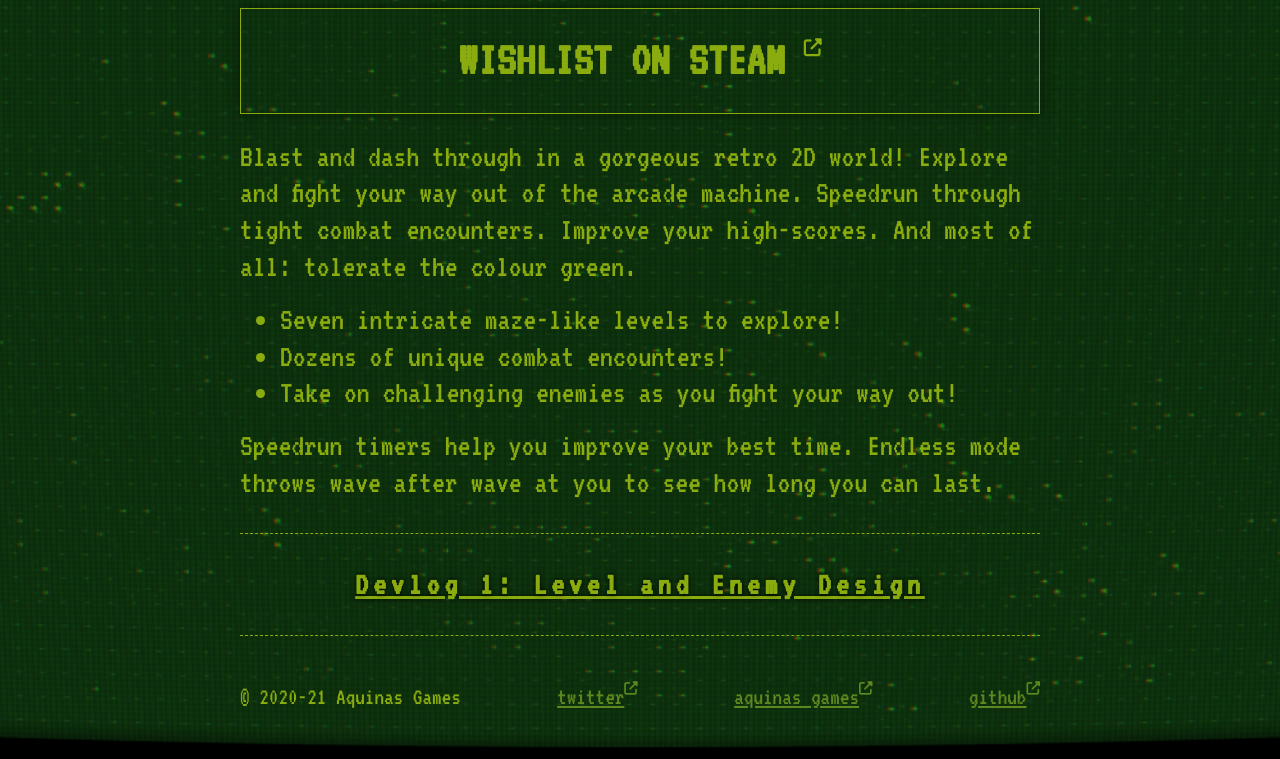
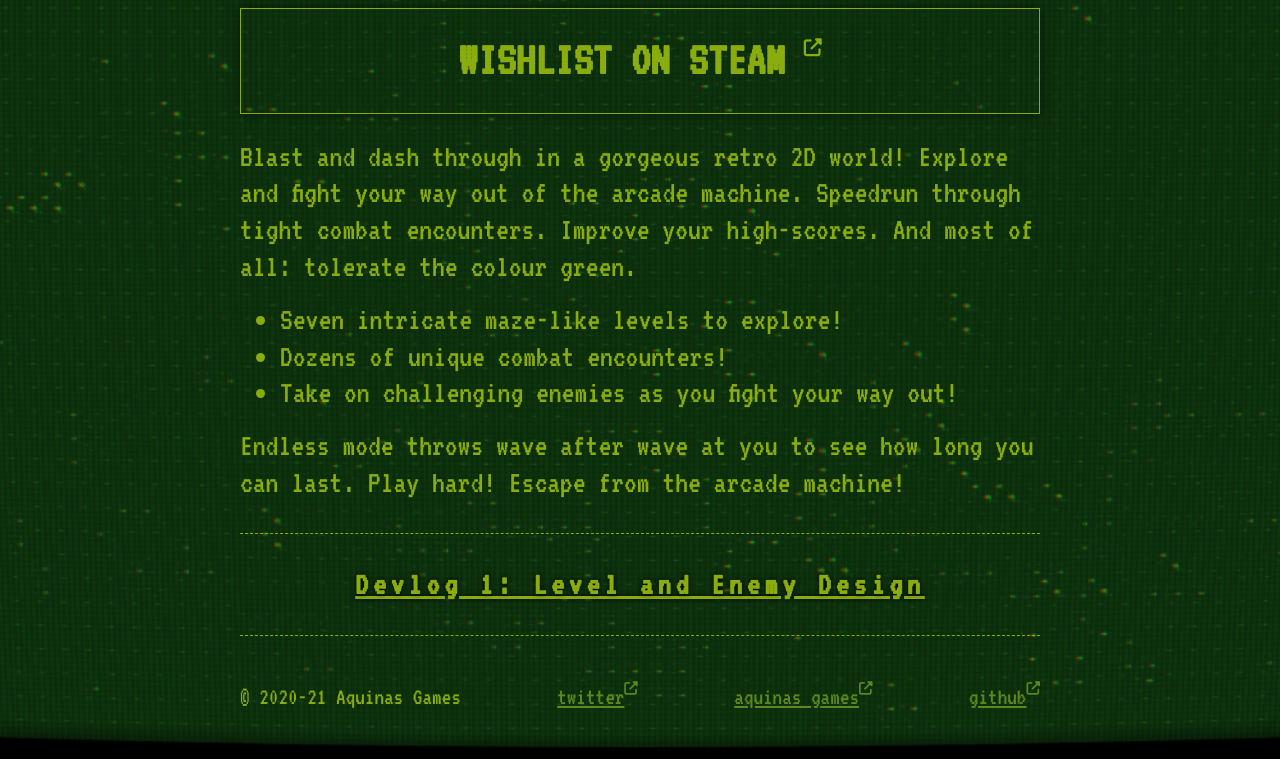
Before and after one commit to AquinasGames/website, a Jekyll site: the page built from TwinstickArcade/index.html, in a window 1280 px wide and 900 px high, scrolled down 720 px, cut to the strip 141-900 px from the top of the window. Built offline with Jekyll 4.4.1, drawn with Linux system fonts in a browser that asks for light colours; nearby versions of some CDN libraries.

Commit message:
Remove mention of speedrun timer

```diff
--- a/TwinstickArcade/index.html
+++ b/TwinstickArcade/index.html
@@ -65,8 +65,8 @@
                     <li>Dozens of unique combat encounters!</li>
                     <li>Take on challenging enemies as you fight your way out!</li>
                 </ul>
-                Speedrun timers help you improve your best time.
                 Endless mode throws wave after wave at you to see how long you can last.
+                Play hard! Escape from the arcade machine!
             </div>
             <div id="blog">
                 {% for post in site.posts reversed %}
```
